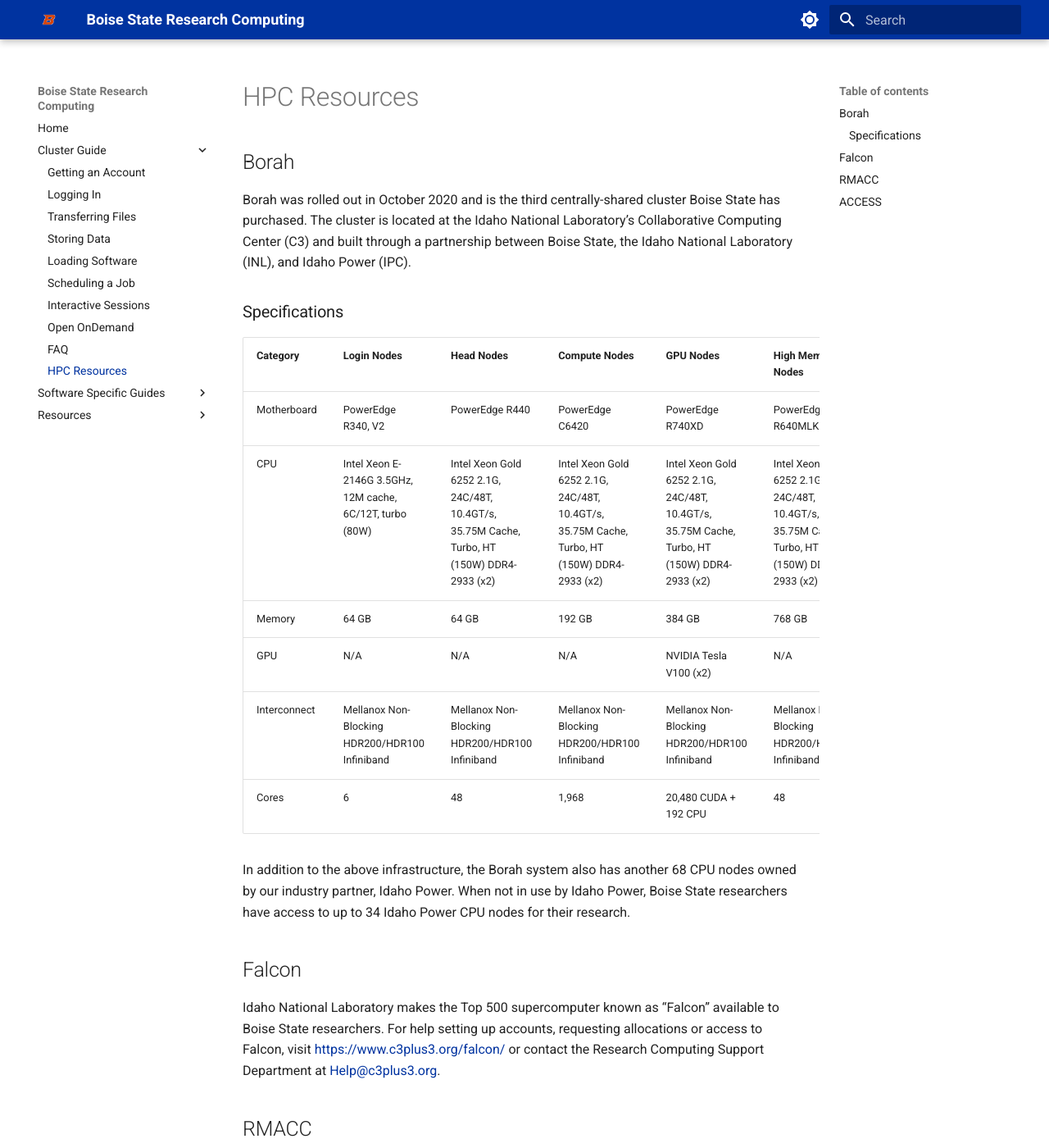
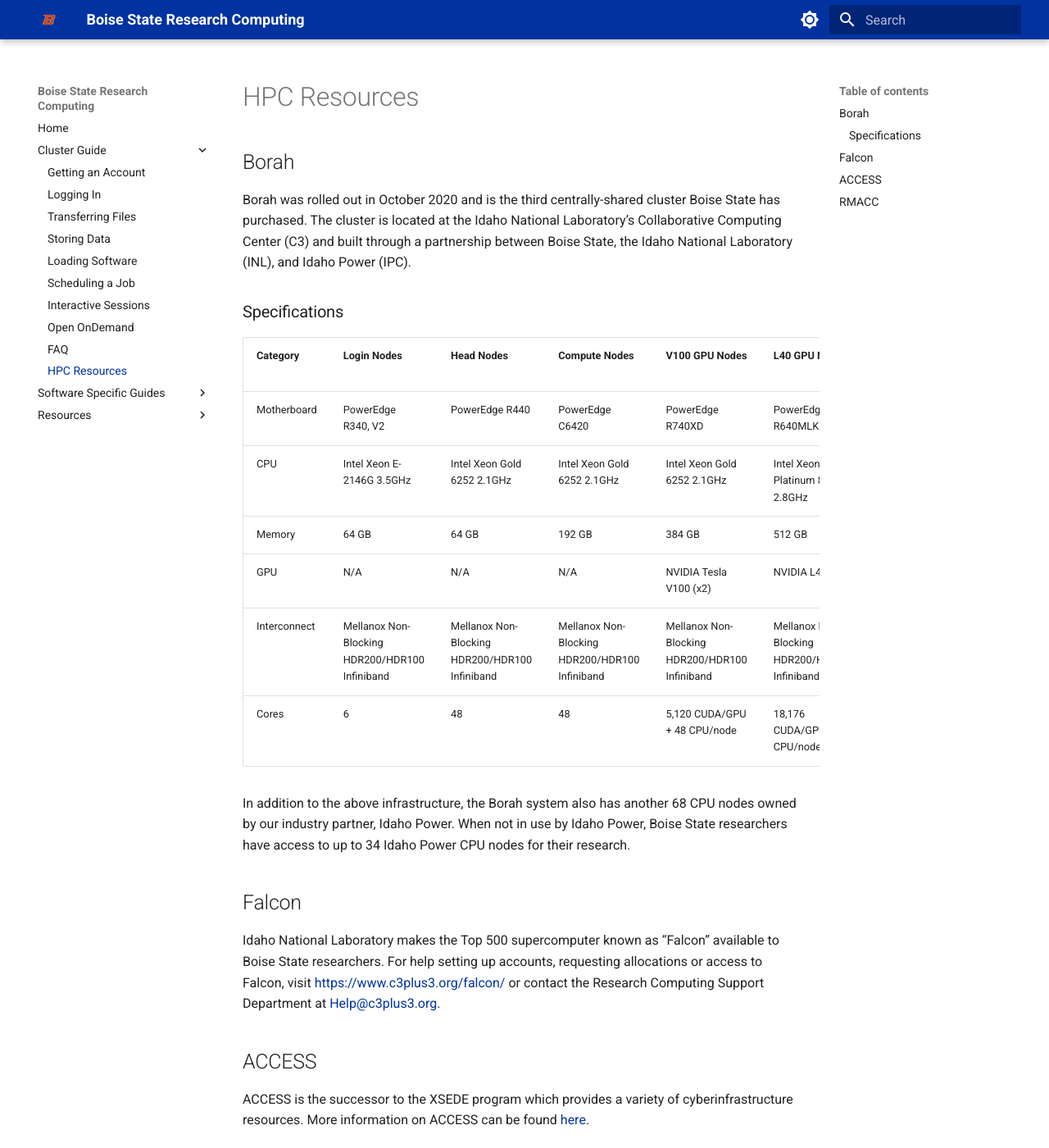
Before and after one commit to bsurc/docs, an MkDocs documentation site: the page built from docs/hpc_resources.md, in a window 1280 px wide and 1400 px high. Shown: the whole window at 82% size. Built offline with MkDocs 1.6.1 and Material for MkDocs 9.7.7, drawn with Linux system fonts in a browser that asks for light colours; some of the changed text lies outside the part shown.

Commit message:
Update specs with new GPU nodes

```diff
--- a/docs/hpc_resources.md
+++ b/docs/hpc_resources.md
@@ -5,24 +5,24 @@ Borah was rolled out in October 2020 and is the third centrally-shared cluster B
 The cluster is located at the Idaho National Laboratory’s Collaborative Computing Center (C3) and built through a partnership between Boise State, the Idaho National Laboratory (INL), and Idaho Power (IPC).
 
 ### Specifications
-| Category     | Login Nodes                                               | Head Nodes                                                                                  | Compute Nodes                                                                               | GPU Nodes                                                                                   | High Memory Nodes                                                                           |
-| :---         | :---                                                      | :---                                                                                        | :---                                                                                        | :---                                                                                        | :---                                                                                        |
-| Motherboard  | PowerEdge R340, V2                                        | PowerEdge R440                                                                              | PowerEdge C6420                                                                             | PowerEdge R740XD                                                                            | PowerEdge R640MLK                                                                           |
-| CPU          | Intel Xeon E-2146G 3.5GHz, 12M cache, 6C/12T, turbo (80W) | Intel Xeon Gold 6252 2.1G, 24C/48T, 10.4GT/s, 35.75M Cache, Turbo, HT (150W) DDR4-2933 (x2) | Intel Xeon Gold 6252 2.1G, 24C/48T, 10.4GT/s, 35.75M Cache, Turbo, HT (150W) DDR4-2933 (x2) | Intel Xeon Gold 6252 2.1G, 24C/48T, 10.4GT/s, 35.75M Cache, Turbo, HT (150W) DDR4-2933 (x2) | Intel Xeon Gold 6252 2.1G, 24C/48T, 10.4GT/s, 35.75M Cache, Turbo, HT (150W) DDR4-2933 (x2) |
-| Memory       | 64 GB                                                     | 64 GB                                                                                       | 192 GB                                                                                      | 384 GB                                                                                      | 768 GB                                                                                      |
-| GPU          | N/A                                                       | N/A                                                                                         | N/A                                                                                         | NVIDIA Tesla V100 (x2)                                                                      | N/A                                                                                         |
-| Interconnect | Mellanox Non-Blocking HDR200/HDR100 Infiniband            | Mellanox Non-Blocking HDR200/HDR100 Infiniband                                              | Mellanox Non-Blocking HDR200/HDR100 Infiniband                                              | Mellanox Non-Blocking HDR200/HDR100 Infiniband                                              | Mellanox Non-Blocking HDR200/HDR100 Infiniband                                              |
-| Cores        | 6                                                         | 48                                                                                          | 1,968                                                                                       | 20,480 CUDA  + 192 CPU                                                                      | 48                                                                                          |
+| Category | Login Nodes | Head Nodes | Compute Nodes | V100 GPU Nodes | L40 GPU Nodes |High Memory Nodes |
+| :--- | :--- | :--- | :--- | :--- | :--- | :--- |
+| Motherboard | PowerEdge R340, V2 | PowerEdge R440 | PowerEdge C6420 | PowerEdge R740XD | PowerEdge R640MLK |
+| CPU | Intel Xeon E-2146G 3.5GHz | Intel Xeon Gold 6252 2.1GHz | Intel Xeon Gold 6252 2.1GHz | Intel Xeon Gold 6252 2.1GHz | Intel Xeon Platinum 8562Y+ 2.8GHz | Intel Xeon Gold 6252 2.1GHz |
+| Memory | 64 GB | 64 GB | 192 GB | 384 GB | 512 GB  | 768 GB |
+| GPU | N/A | N/A | N/A | NVIDIA Tesla V100 (x2) | NVIDIA L40 (x4) | N/A |
+| Interconnect | Mellanox Non-Blocking HDR200/HDR100 Infiniband | Mellanox Non-Blocking HDR200/HDR100 Infiniband | Mellanox Non-Blocking HDR200/HDR100 Infiniband | Mellanox Non-Blocking HDR200/HDR100 Infiniband | Mellanox Non-Blocking HDR200/HDR100 Infiniband | Mellanox Non-Blocking HDR200/HDR100 Infiniband |
+| Cores | 6 | 48 | 48 | 5,120 CUDA/GPU + 48 CPU/node | 18,176 CUDA/GPU + 64 CPU/node | 48 |
 
 In addition to the above infrastructure, the Borah system also has another 68 CPU nodes owned by our industry partner, Idaho Power. When not in use by Idaho Power, Boise State researchers have access to up to 34 Idaho Power CPU nodes for their research.
 
 ## Falcon
 Idaho National Laboratory makes the Top 500 supercomputer known as “Falcon” available to Boise State researchers. For help setting up accounts, requesting allocations or access to Falcon, visit [https://www.c3plus3.org/falcon/](https://www.c3plus3.org/falcon/) or contact the Research Computing Support Department at [Help@c3plus3.org](mailto:help@c3plus3.org).
 
+## ACCESS
+ACCESS is the successor to the XSEDE program which provides a variety of cyberinfrastructure resources. More information on ACCESS can be found [here](https://access-ci.org/).
+
 ## RMACC
 The Alpine Supercomputer is funded by the University of Colorado Boulder (CU), the University of Colorado Anschutz, Colorado State University, and the National Science Foundation (NSF). The supercomputer is available to members of RMACC (Rocky Mountain Advanced Computing Consortium), which includes Boise State researchers. To access Alpine visit [the CU Research Computing documentation](https://curc.readthedocs.io/en/latest/access/rmacc.html).
 
 See Alpine’s [specification](https://curc.readthedocs.io/en/latest/clusters/alpine/alpine-hardware.html) page for system details.
-
-## ACCESS
-ACCESS is the successor to the XSEDE program which provides a variety of cyberinfrastructure resources. More information on ACCESS can be found [here](https://access-ci.org/).
```
